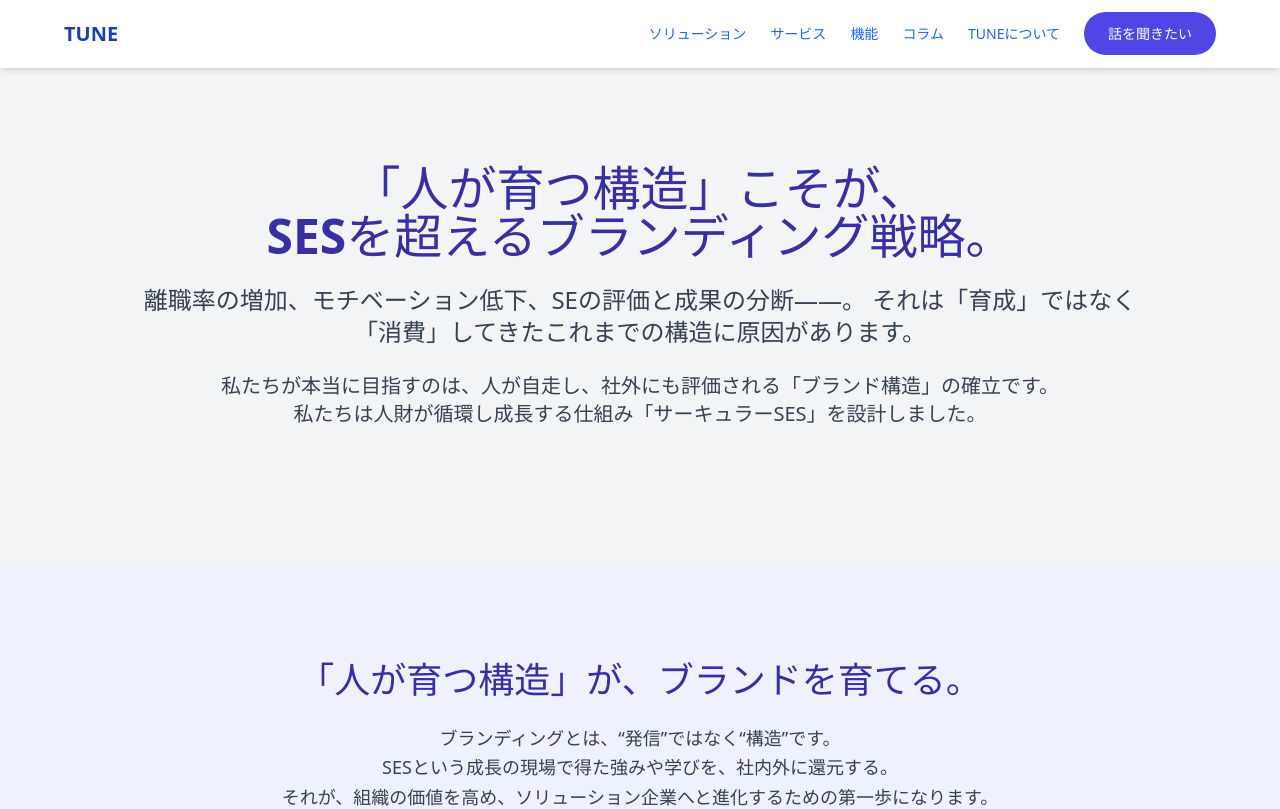
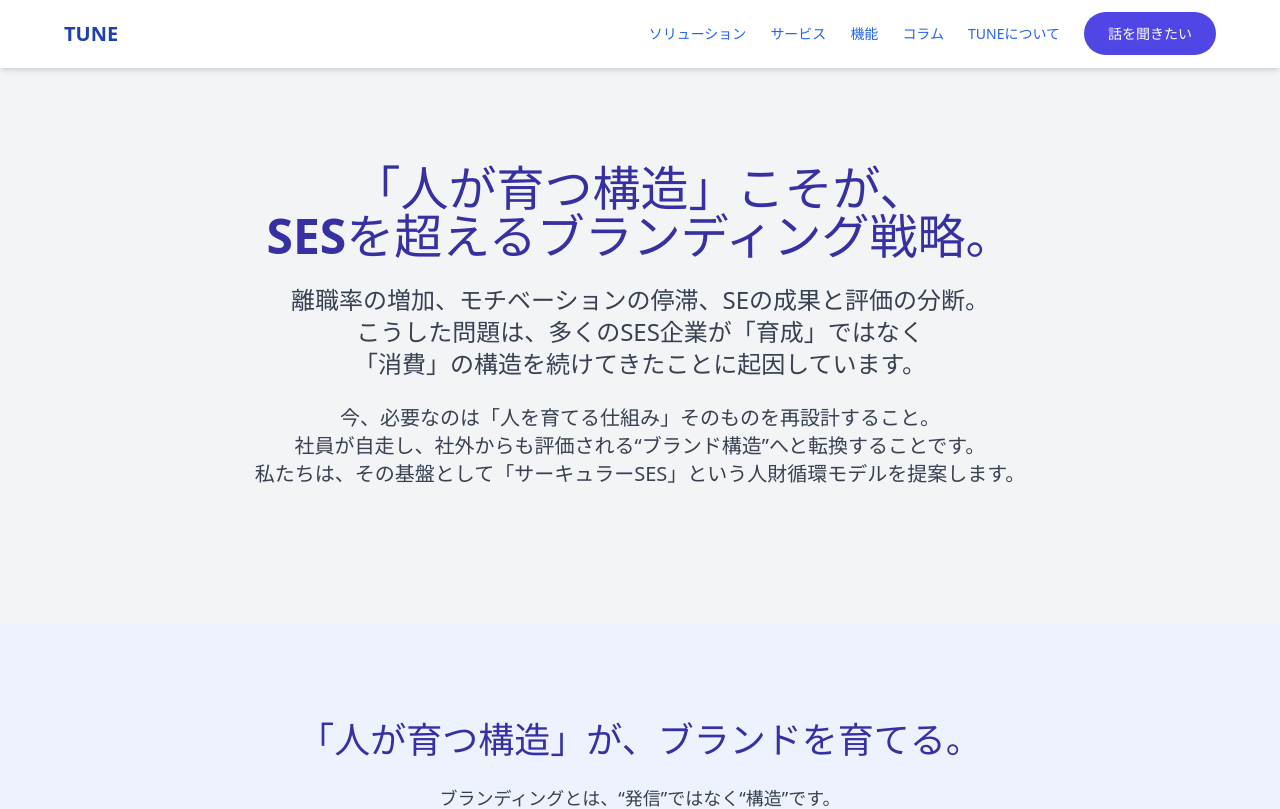
Before and after one commit to kutsu-4ta/circler-ses-lp, a React (Vite) app: page /leaders in a window 1280 px wide. Shown: the top 809 px of the page. Built offline with nearby package versions, Linux system fonts and the light colour scheme.

Commit message:
HERO修正

```diff
--- a/src/components/leadership/IntroSection.tsx
+++ b/src/components/leadership/IntroSection.tsx
@@ -6,12 +6,15 @@ const IntroSection: React.FC = () => (
                 SESを超えるブランディング戦略。
             </h1>
             <p className="text-xl sm:text-2xl mb-6 leading-relaxed text-gray-700">
-                離職率の増加、モチベーション低下、SEの評価と成果の分断——。
-                それは「育成」ではなく「消費」してきたこれまでの構造に原因があります。
+                離職率の増加、モチベーションの停滞、<br className="sm:hidden"/>SEの成果と評価の分断。<br/>
+                こうした問題は、多くのSES企業が「育成」ではなく<br/>
+                <br className="sm:hidden"/>「消費」の構造を続けてきたことに起因しています。
             </p>
+
             <p className="text-lg sm:text-xl mb-10 leading-relaxed text-gray-700">
-                私たちが本当に目指すのは、人が自走し、社外にも評価される「ブランド構造」の確立です。<br />
-                私たちは人財が循環し成長する仕組み「サーキュラーSES」を設計しました。
+                今、必要なのは「人を育てる仕組み」そのものを再設計すること。<br />
+                社員が自走し、社外からも評価される“ブランド構造”へと転換することです。<br />
+                私たちは、その基盤として「サーキュラーSES」という人財循環モデルを提案します。
             </p>
         </div>
     </div>
```
